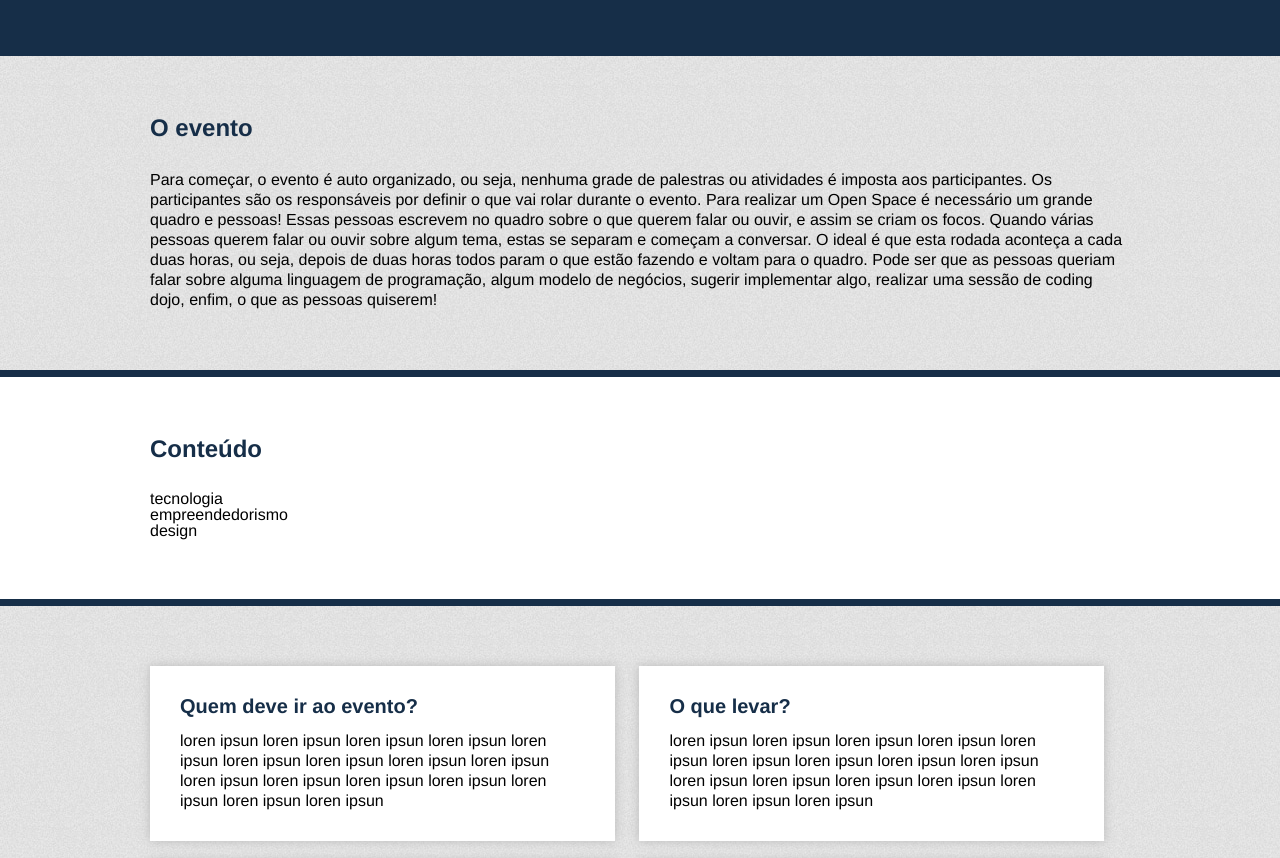
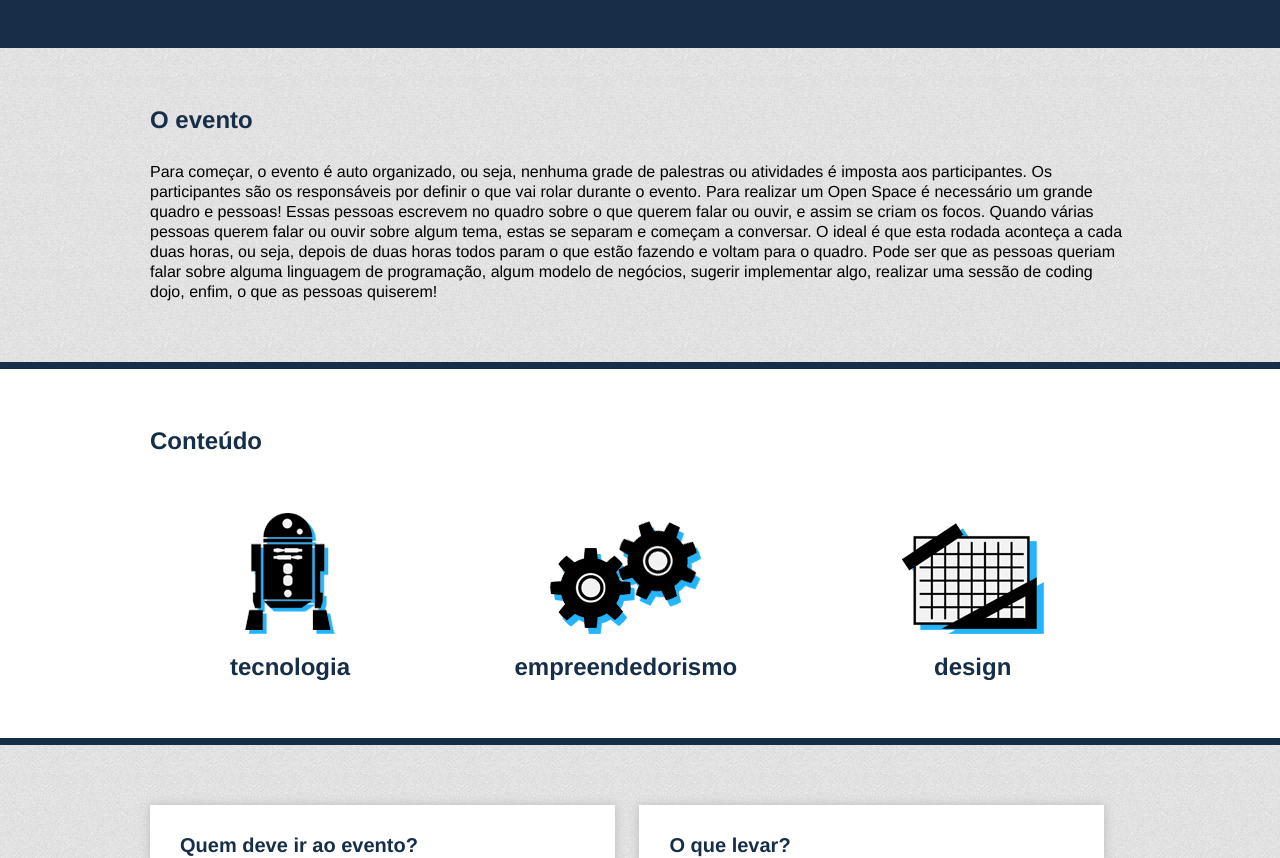
Before and after one commit to pedromarins/openspace, a plain HTML site: page index.html in a window 1280 px wide. Shown: the part 247-1105 px from the top of the page. Drawn offline with nearby package versions, Linux system fonts and the light colour scheme.

Commit message:
melhorando o layout - faltam só ajustes e o footer. #12

```diff
--- a/index.html
+++ b/index.html
@@ -18,11 +18,11 @@
 	<div role="main">
 		<header class="blue-background">
 			<hgroup class="centered">
+				<h2>dia 18/08<br/><span>das 10h às 18h</span></h2>
 				<h1>OpenSpaceRio</h1>
-				<h2>dia 18/08 <span>das 10h às 18h</span></h2>
+				<a href="#FIXME" class="registration">Inscreva-se</a>
 				<h3>Av. Pasteur 458 - Urca/RJ - UNIRIO - Prédio CCET - Sala 203</h3>
 			</hgroup>
-			<a href="#FIXME" class="registration">Increva-se</a>
 		</header>
 		<section class="gray-background">
 			<h3>O evento</h3>
@@ -30,10 +30,19 @@
 		</section>
 		<section>
 			<h3>Conteúdo</h3>
-			<ul class="centered">
-				<li>tecnologia</li>
-				<li>empreendedorismo</li>
-				<li>design</li>
+			<ul class="centered content">
+				<li>
+					<img src="static/images/tecnologia.png">
+					<p>tecnologia</p>
+				</li>
+				<li>
+					<img src="static/images/empreendedorismo.png">
+					<p>empreendedorismo</p>
+				</li>
+				<li>
+					<img src="static/images/design.png">
+					<p>design</p>
+				</li>
 			</ul>
 		</section>
 		<section class="gray-background">
```
Also changed, not shown: static/sass/screen.sass (+40 -5 lines), static/css/screen.css, static/images/design.png (added), static/images/empreendedorismo.png (added), static/images/logo-openspace.png (added), static/images/tecnologia.png (added).
